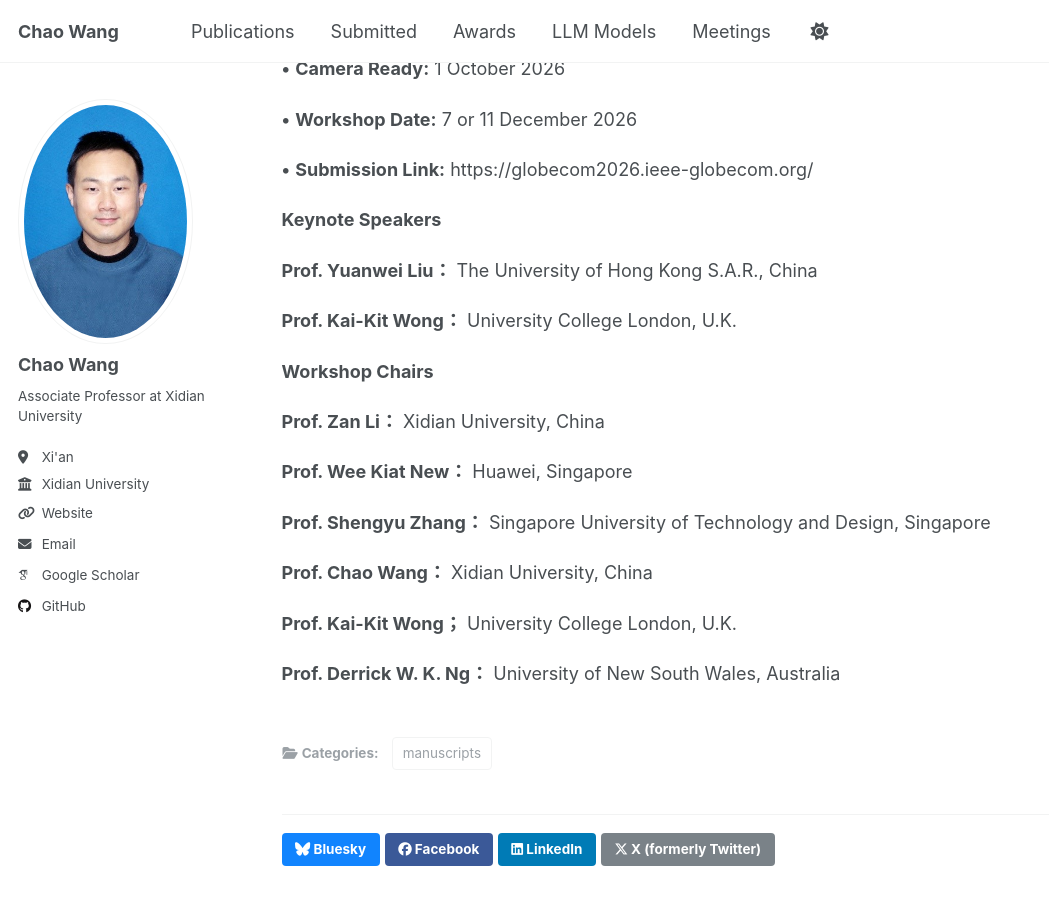
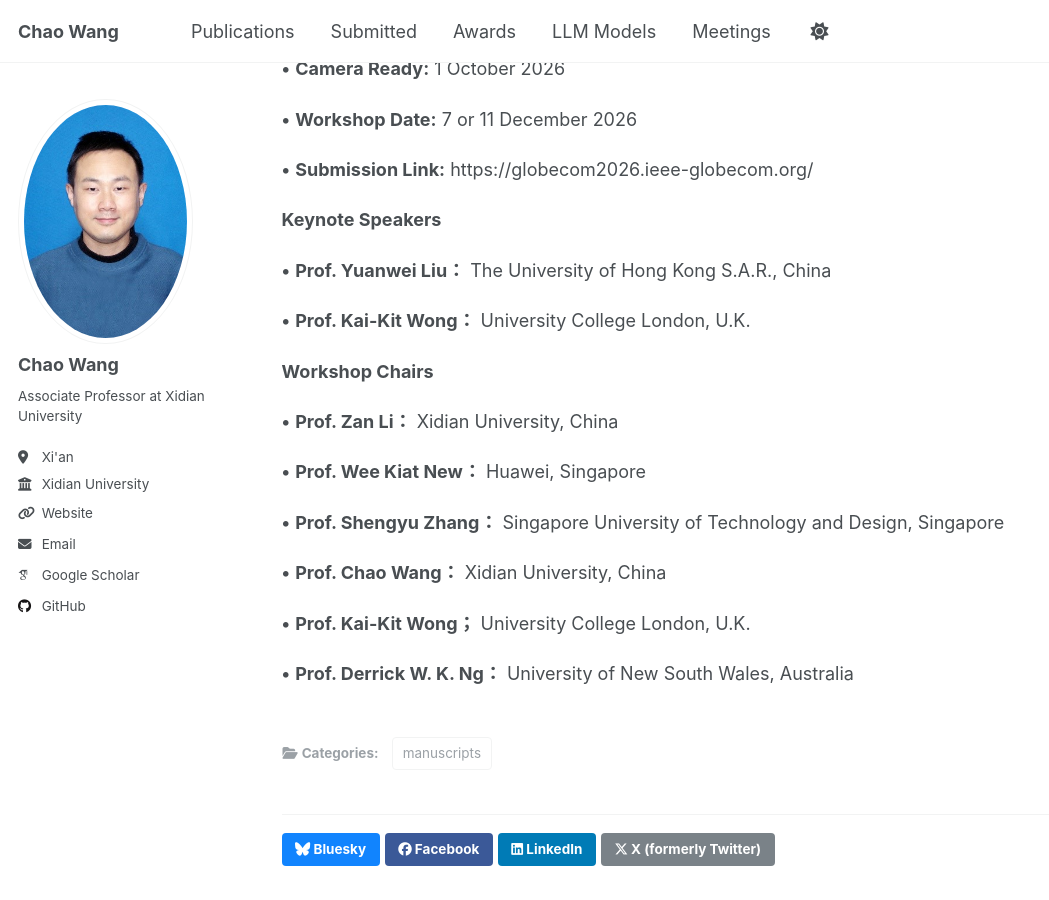
Before and after one commit to Drwangchao/Drwangchao.github.io, a Jekyll site: the page built from _meetings/m1.md, in a window 1280 px wide and 900 px high, scrolled down 2111 px. Shown: the whole window, without its empty margins (0-1049 px from the left). Built offline with Jekyll 4.4.1, drawn with Linux system fonts in a browser that asks for light colours; some web fonts are replaced.

Commit message:
Add bullet points to keynote speakers and workshop chairs

```diff
--- a/_meetings/m1.md
+++ b/_meetings/m1.md
@@ -112,28 +112,28 @@
 **Keynote Speakers**
 
 
-**Prof. Yuanwei Liu：** The University of Hong Kong S.A.R., China
+**•** **Prof. Yuanwei Liu：** The University of Hong Kong S.A.R., China
 
 
-**Prof. Kai-Kit Wong：** University College London, U.K.
+**•** **Prof. Kai-Kit Wong：** University College London, U.K.
 
 
 **Workshop Chairs**
 
 
-**Prof. Zan Li：** Xidian University, China
+**•** **Prof. Zan Li：** Xidian University, China
 
 
-**Prof. Wee Kiat New：** Huawei, Singapore
+**•** **Prof. Wee Kiat New：** Huawei, Singapore
 
 
-**Prof. Shengyu Zhang：** Singapore University of Technology and Design, Singapore
+**•** **Prof. Shengyu Zhang：** Singapore University of Technology and Design, Singapore
 
 
-**Prof. Chao Wang：** Xidian University, China
+**•** **Prof. Chao Wang：** Xidian University, China
 
 
-**Prof. Kai-Kit Wong；** University College London, U.K.
+**•** **Prof. Kai-Kit Wong；** University College London, U.K.
 
 
-**Prof. Derrick W. K. Ng：** University of New South Wales, Australia
+**•** **Prof. Derrick W. K. Ng：** University of New South Wales, Australia
```
